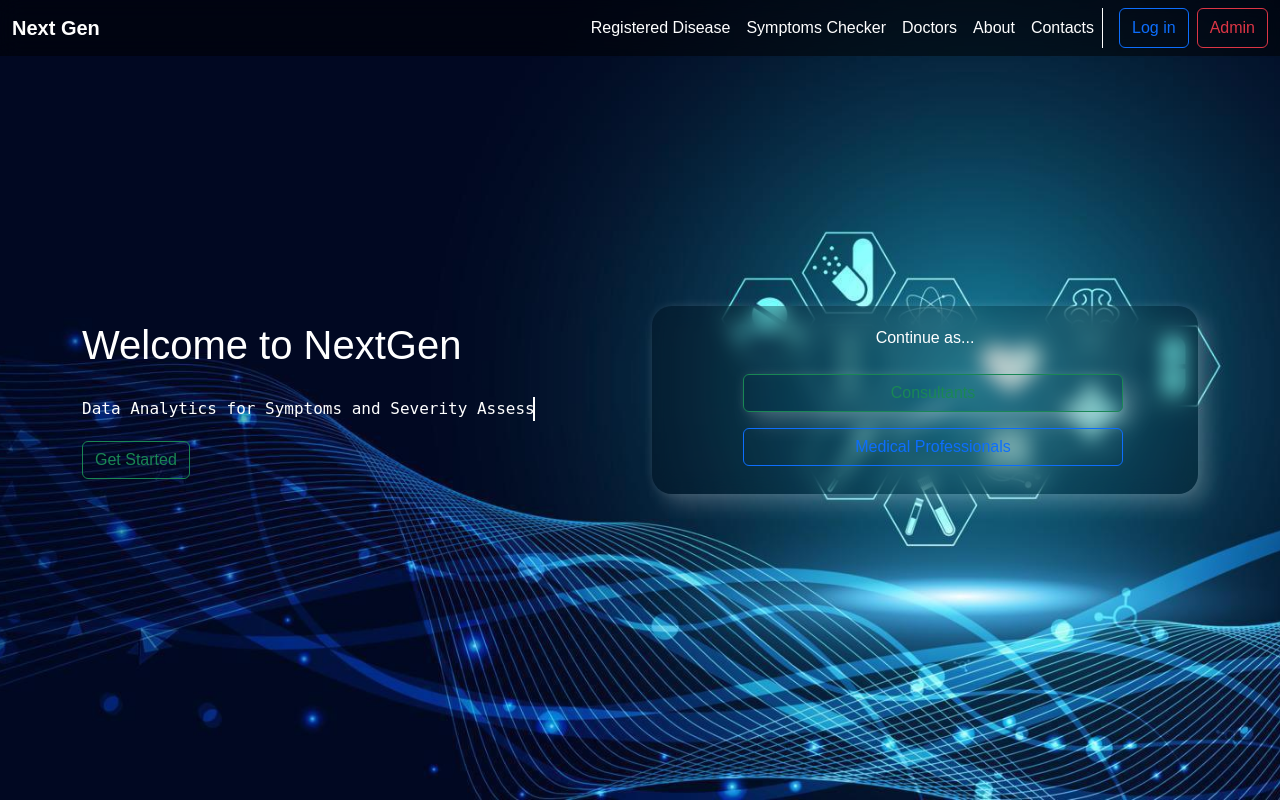
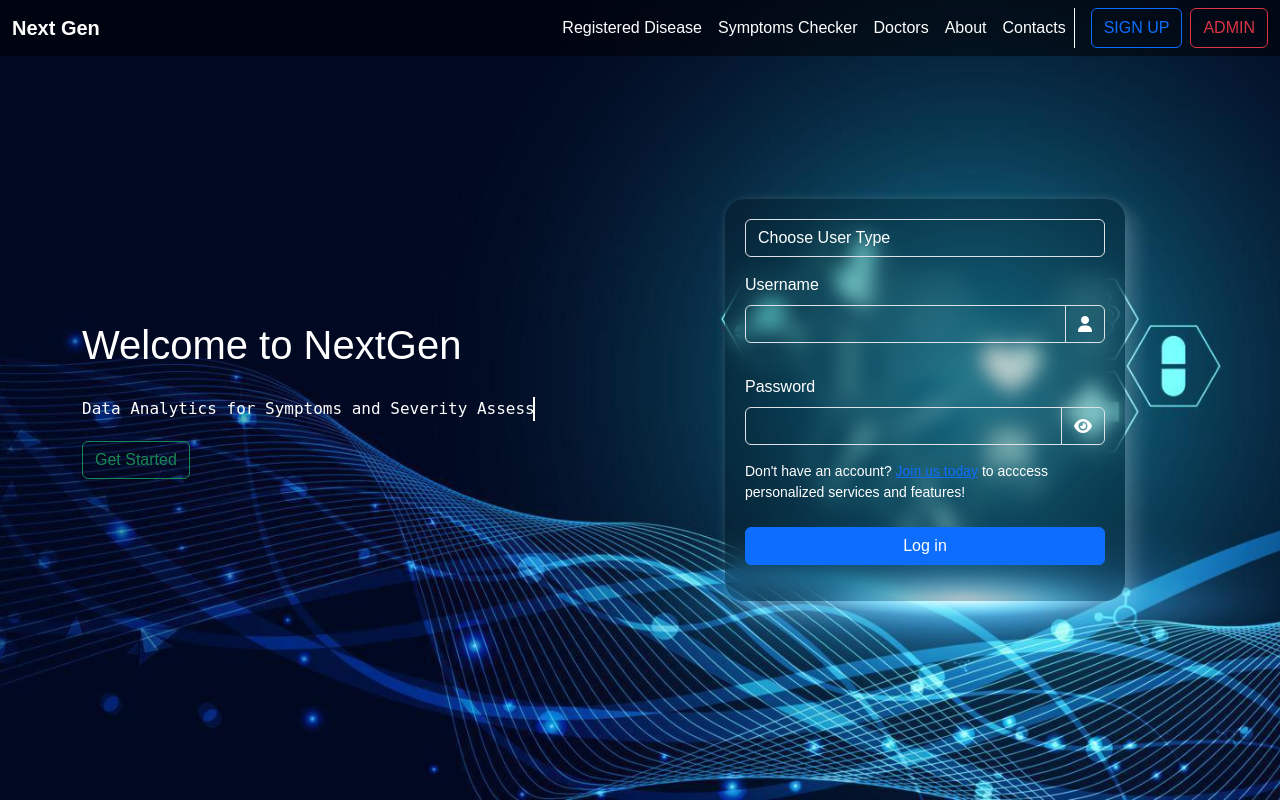
Before and after one commit to florencioenrique/Capstone-Project, a Python web app: template Landing Page/templates/index.html in a window 1280 px wide. Run offline with Jinja, Linux system fonts and the light colour scheme; the template is opened without the code that fills it, so the values that code supplies are empty; some libraries are stand-ins or nearby versions.

Commit message:
index.html
Updated html for Landing Page

```diff
--- a/Landing Page/templates/index.html
+++ b/Landing Page/templates/index.html
@@ -10,6 +10,8 @@
 
     <!--Bootstrap 5.3.3-->
     <link href="https://cdn.jsdelivr.net/npm/bootstrap@5.3.3/dist/css/bootstrap.min.css" rel="stylesheet" integrity="sha384-QWTKZyjpPEjISv5WaRU9OFeRpok6YctnYmDr5pNlyT2bRjXh0JMhjY6hW+ALEwIH" crossorigin="anonymous">
+
+    <link rel="stylesheet" href="https://cdnjs.cloudflare.com/ajax/libs/font-awesome/6.6.0/css/all.min.css" integrity="sha512-Kc323vGBEqzTmouAECnVceyQqyqdsSiqLQISBL29aUW4U/M7pSPA/gEUZQqv1cwx4OnYxTxve5UMg5GT6L4JJg==" crossorigin="anonymous" referrerpolicy="no-referrer" />
 </head>
 <body>
     <!--Header-->
@@ -42,10 +44,10 @@
                         <a class="nav-link" href="#">Contacts</a>
                     </li>
                     <li class="nav-item m-2"></li>
-                        <button class="btn btn-outline-primary">Log in</button>
+                        <button class="btn btn-outline-primary">SIGN UP</button>
                     </li>
                     <li class="nav-item m-1"></li>
-                        <button class="btn btn-outline-danger">Admin</button>
+                        <button class="btn btn-outline-danger">ADMIN</button>
                     </li>
                 </ul>
             </div>
@@ -56,37 +58,49 @@
     <section class="bg-image d-flex align-items-center text-white" id="section1">
         <div class="container">
             <div class="row">
-                <div class="col-md-6" style="position: relative;">
-                    <h1>Welcome to NextGen</h1>
+                <div class="col-md-6">
+                    <h1 class="heading">Welcome to NextGen</h1>
                     <p class="typing-animation">Data Analytics for Symptoms and Severity Assessment</p>
                     <div>
                         <button class="btn btn-outline-success" id="gs" onclick="get_started()">Get Started</button>
                     </div>
                 </div>
 
-                <div class="col-md-6 d-flex justify-content-center align-items-center text-center">
-                    <div class="user_form d-flex flex-column justify-content-center align-items-center text-center w-100">
-                        <div class="user_class w-75">
-                            <div>
-                                <p>Continue as...</p>
+                <div class="col-md-6 d-flex justify-content-center align-items-center form">
+                    <div class="user_form d-flex flex-column justify-content-center align-items-center">
+                        <div class="user_class w-100">
+                            <form action="" id="form">
+                                <div class="mb-3">
+                                    <select name="" id="user_type" class="form-control" style="background: transparent; color: white;">
+                                        <option value="" selected hidden>Choose User Type</option>
+                                        <option value="Consultant" class="dropdown-item" style="color: #000;">Consultant</option>
+                                        <option value="Medical Professional" style="color: #000;">Medical Professionals</option>
+                                    </select>
+                                    <h3 id="greeting"></h3>
+                                    <small id="subheader"></small>
                                 </div>
-                            <div>
-                                <button class="btn btn-outline-success w-100 m-2 w-100" style="box-shadow: 10px 10px 20px rgba(255, 255, 255, 0.2), 0 0 10px rgba(255, 255, 255, 0.1);">Consultants</button>
-                            </div>
-                            <div>
-                                <button class="btn btn-outline-primary w-100 m-2 w-100">Medical Professionals</button>
+                                <div class="mb-3">
+                                    <label for="username" class="form-label">Username</label>
+                                    <div class="input-group">
+                                        <div class="input-group mb-3">
+                                            <input type="text" class="form-control" id="username" style="background: transparent; color: white;">
+                                            <span class="input-group-text" id="basic-addon1" style="background: transparent;"><i class="fa fa-user" style="color: white"></i></span>
                                         </div>
                                     </div>
-                        <div class="sign_up w-75" hidden>
-                            <div>
-                                <p>Are you new here?</p>
                                 </div>
-                            <div>
-                                <button class="btn btn-outline-success w-100 m-2">YES</button>
+                                <div class="mb-3"></div>
+                                    <label for="password" class="form-label">Password</label>
+                                    <div class="input-group">
+                                        <div class="input-group mb-2">
+                                            <input type="password" class="form-control" id="password" style="background: transparent; color: white;">
+                                            <span class="input-group-text" id="basic-addon1" style="background: transparent;  cursor: pointer;" onclick="togglePasswordVisibility()">
+                                                <i class="fa fa-eye" style="color: white" id="toggle-icon"></i></span>
                                           </div>
-                            <div>
-                                <button class="btn btn-outline-primary w-100 m-2">NO</button>
                                     </div>
+                                </div>
+                                <small class="w-100 m-2">Don't have an account? <span><a href="">Join us today</a> to acccess personalized services and features!</span></small>
+                                <button type="submit" class="btn btn-primary m-3 w-100 login">Log in</button>
+                            </form>
                         </div>
                     </div>
                 </div>
```
Lines whose indentation alone changed are shown as unchanged.
